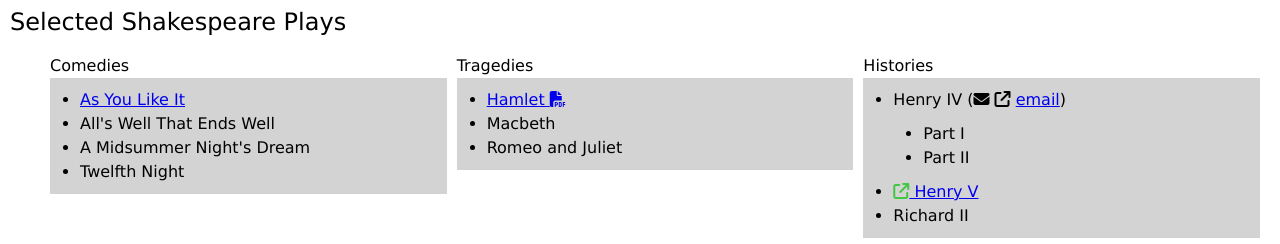
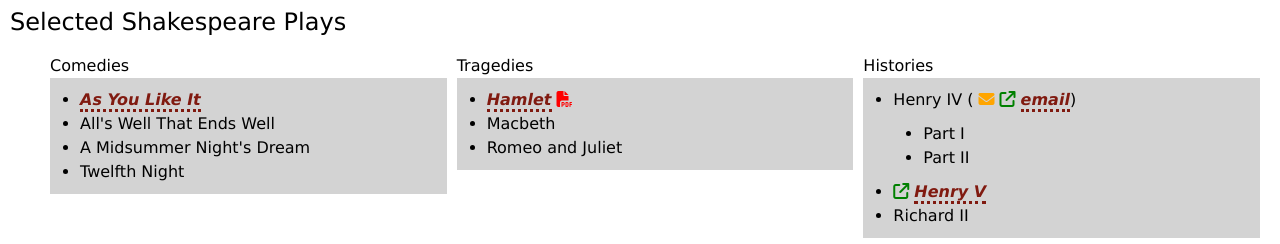
Before and after one commit to IsratJahan13/05-shakespeares-plays, a plain HTML site: page index.html in a window 1280 px wide. Both pictures are taken after a click on the button "Click me". Shown: the top 244 px of the page. Drawn offline with Linux system fonts and the light colour scheme.

Commit message:
on valmis

```diff
--- a/css/layout.css
+++ b/css/layout.css
@@ -37,7 +37,8 @@ td {
     color: #801A10;
     font-weight: bold;
     font-style: italic;
-    text-decoration: underline dotted;
+    text-decoration: none;
+    border-block-end: #801A10 dotted 3px;
 }
 /* 2. ensimmäisen luettelon elementit rinnakkain flexin avulla */
 /* vanhemman sääntö ul */
@@ -63,12 +64,15 @@ td {
 .table-2 tr:nth-child(odd){
     background-color: lightgray;
 }
-.pdf {
+.fa-file-pdf {
     color: red;
+    margin-inline-start: 0.5rem;
 }
-.email-icon {
+.fa-envelope {
     color: orange;
+    margin-inline-end: 0.5rem;
 }
-.arrow {
-    color: rgb(65, 199, 65);
+.fa-arrow-up-right-from-square {
+    color: green;
+    margin-inline-end: 0.5rem;
 }
--- a/index.html
+++ b/index.html
@@ -11,10 +11,10 @@
 <body>
     <section id="eka">
         <h1>Selected Shakespeare Plays</h1>
-        <ul  class="rinnakkain">
+        <ul >
             <li>Comedies
                 <ul>
-                    <li><a id="linkit" href="./as-you-like-it">As You Like It</a></li>
+                    <li><a href="./as-you-like-it">As You Like It</a></li>
                     <li>All's Well That Ends Well</li>
                     <li>A Midsummer Night's Dream</li>
                     <li>Twelfth Night</li>
@@ -22,19 +22,19 @@
             </li>
             <li>Tragedies
                 <ul>
-                    <li><a id="linkit" href="media/hamlet.pdf">Hamlet <i class="fa-solid fa-file-pdf" class="pdf"></i></a></li>
+                    <li><a href="media/hamlet.pdf">Hamlet</a></li>
                     <li>Macbeth</li>
                     <li>Romeo and Juliet</li>
                 </ul>
             </li>
             <li>Histories
                 <ul>
-                    <li>Henry IV (<i class="fa-solid fa-envelope" class="email-icon"></i> <i class="fa-solid fa-arrow-up-right-from-square" id="arrow"></i> <a id="linkit" href="mailto: henryIV@buckingham.co.uk">email</a>)</li>
+                    <li>Henry IV ( <a href="mailto: henryIV@buckingham.co.uk">email</a>)</li>
                     <ul>
                         <li>Part I</li>
                         <li>Part II</li>
                     </ul>
-                    <li><a id="linkit" href="https://www.buckingham-palace.co.uk"> <i class="fa-solid fa-arrow-up-right-from-square arrow"></i> Henry V</a></li>
+                    <li><a href="https://www.buckingham-palace.co.uk">Henry V</a></li>
                     <li>Richard II</li>
                 </ul>
             </li>
@@ -42,7 +42,7 @@
     </section>
     <section id="toka">
         <h2>Shakespeare's Plays</h2>
-        <table class="table-1" id="table-1">
+        <table id="table-1">
             <tr>
                 <td>As You Like It</td>
                 <td>Comedy</td>
@@ -82,7 +82,7 @@
     </section>
     <section id="kolmas">
         <h2>Shakespear's Sonnets</h2>
-        <table class="table-2" id="table-2">
+        <table id="table-2">
             <tr>
                 <td>The Fair Youth</td>
                 <td>1-126</td>
@@ -97,7 +97,7 @@
             </tr>
         </table>
     </section>
-    <button id="button">Click me</button>
+    <button onclick="executeFunction()">Click me</button>
     <script src="./js/skriptit.js"></script>
 </body>
 </html>
--- a/js/skriptit.js
+++ b/js/skriptit.js
@@ -1,2 +1,91 @@
-var linkit = document.getElementById("linkit");
-element.classList.add("linkit");
+const section1 = document.getElementById("eka");
+const section2 = document.getElementById("toka");
+const section3 = document.getElementById("kolmas");
+let links = document.links;
+
+const linkStyle = () => {
+  // for(let i=0; i<links.length; i++) {
+  //   // links[i].classList.add('linkit');
+  //   document.getElementsByTagName("a")[i].className = "linkit";
+  // }
+  for(let link of links){
+    link.className = "linkit";
+  }
+}
+
+//linkkien joidenhref attributti loppuu merkkeihin " .pdf", perään lisätään fontawsome iconi  <i class="fa-solid fa-file-pdf"></i>
+const pdfLinks = () => {
+  for(let link of links){
+    let thisHrefLast = link.href.slice(link.href.length - 4);
+    console.log(thisHrefLast);
+    if(thisHrefLast.toLowerCase() == ".pdf") {
+      link.insertAdjacentHTML(
+        "afterend",
+        `<i class="fa-solid fa-file-pdf"></i>`
+        )
+    }
+  }
+};
+
+//linkkien joiden href attributti alkaa merkeillä "mailto" eteen css sääntö fa-envelope lisätään linkkeihin, joiden href attribuutti alkaa merkeillä "mailto", lisätään ikoni <i class="fa-solid fa-envelope"></i>
+const emailLinks = () => {
+  for(let link of links) {
+    let thisHrefLast =link.href.substring(0, 6);
+    console.log(thisHrefLast);
+    if(thisHrefLast == "mailto") {
+      link.insertAdjacentHTML(
+        "beforebegin",
+        `<i class="fa-solid fa-envelope"></i>`
+      );
+    }
+  }
+};
+
+//etsitaan linkit, joiden hostname ei ole location.hostname ja lisätään niihin linkkeihen ikoni "external link" a-tagin eteen
+const outerLinks = () => {
+  for(let link of links) {
+    console.log("link.hostname" + link.hostname);
+    console.log("window.location.hostname" + window.location.hostname);
+    if(link.hostname !== window.location.hostname) {
+      link.insertAdjacentHTML(
+        "beforebegin",
+        `<i class="fa-solid fa-arrow-up-right-from-square"></i>`
+      )
+    }
+  }
+};
+
+
+//testaa palauttako koodi oikeaa dataa
+console.log(section1);
+console.log(links);
+
+// Rivit vierekkain
+const sideBySide = () => {
+  section1.getElementsByTagName("ul")[0].className = "rinnakkain";
+};
+
+// section toka: joka toinen rivi (even) harmaaksi
+const evenGray = () => {
+  section2.getElementsByTagName("table")[0].className = "table-1";
+};
+
+// section kolmas: joka ensimmäinen rivi (odd) harmaaksi
+const oddGray = () => {
+  section3.getElementsByTagName("table")[0].className = "table-2";
+};
+
+const executeFunction = () => {
+  linkStyle();
+  sideBySide();
+  evenGray();
+  oddGray();
+  pdfLinks();
+  emailLinks();
+  outerLinks();
+};
+//window.onload = executeFunction;
+
+
+
+/*   */
```
